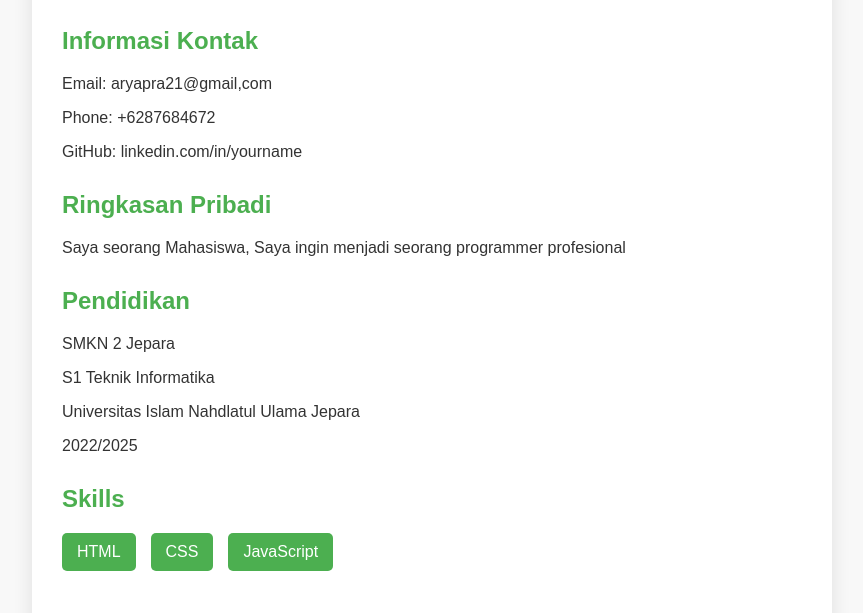
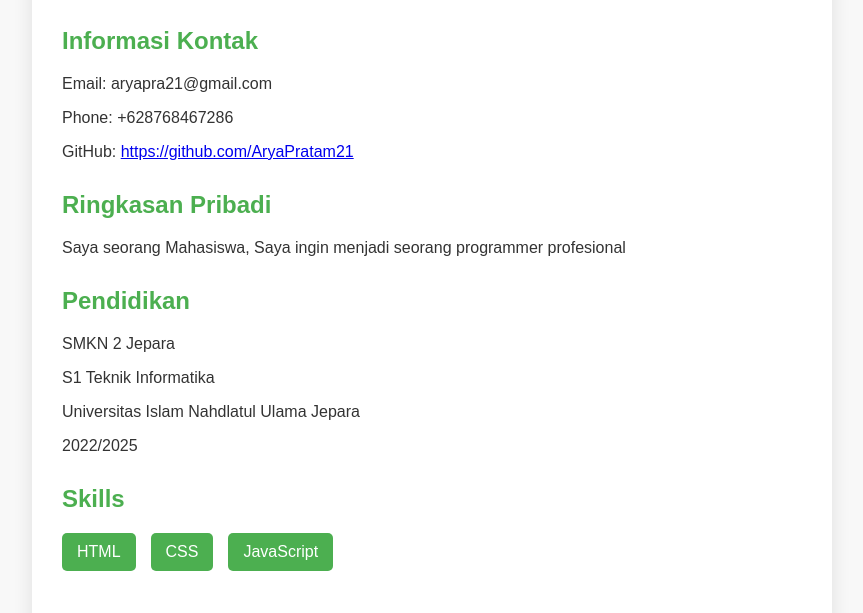
Before and after one commit to AryaPratam21/my-curriculum-vitae, a plain HTML site: page cvArya.html in a window 1280 px wide. Shown: the part 127-740 px from the top of the page, without its empty margins (208-1071 px from the left). Drawn offline with Linux system fonts and the light colour scheme.

Commit message:
Add files via upload

```diff
--- a/cvArya.html
+++ b/cvArya.html
@@ -120,9 +120,10 @@
     <section>
       <div class="info">
         <h2>Informasi Kontak</h2>
-        <p>Email: aryapra21@gmail,com</p>
-        <p>Phone: +6287684672</p>
-        <p>GitHub: linkedin.com/in/yourname</p>
+        <p>Email: aryapra21@gmail.com</p>
+        <p>Phone: +628768467286</p>
+        <p>GitHub: <a href="https://github.com/AryaPratam21" target="_blank">https://github.com/AryaPratam21</a></p>
+
       </div>
 
       <div class="info">
```
